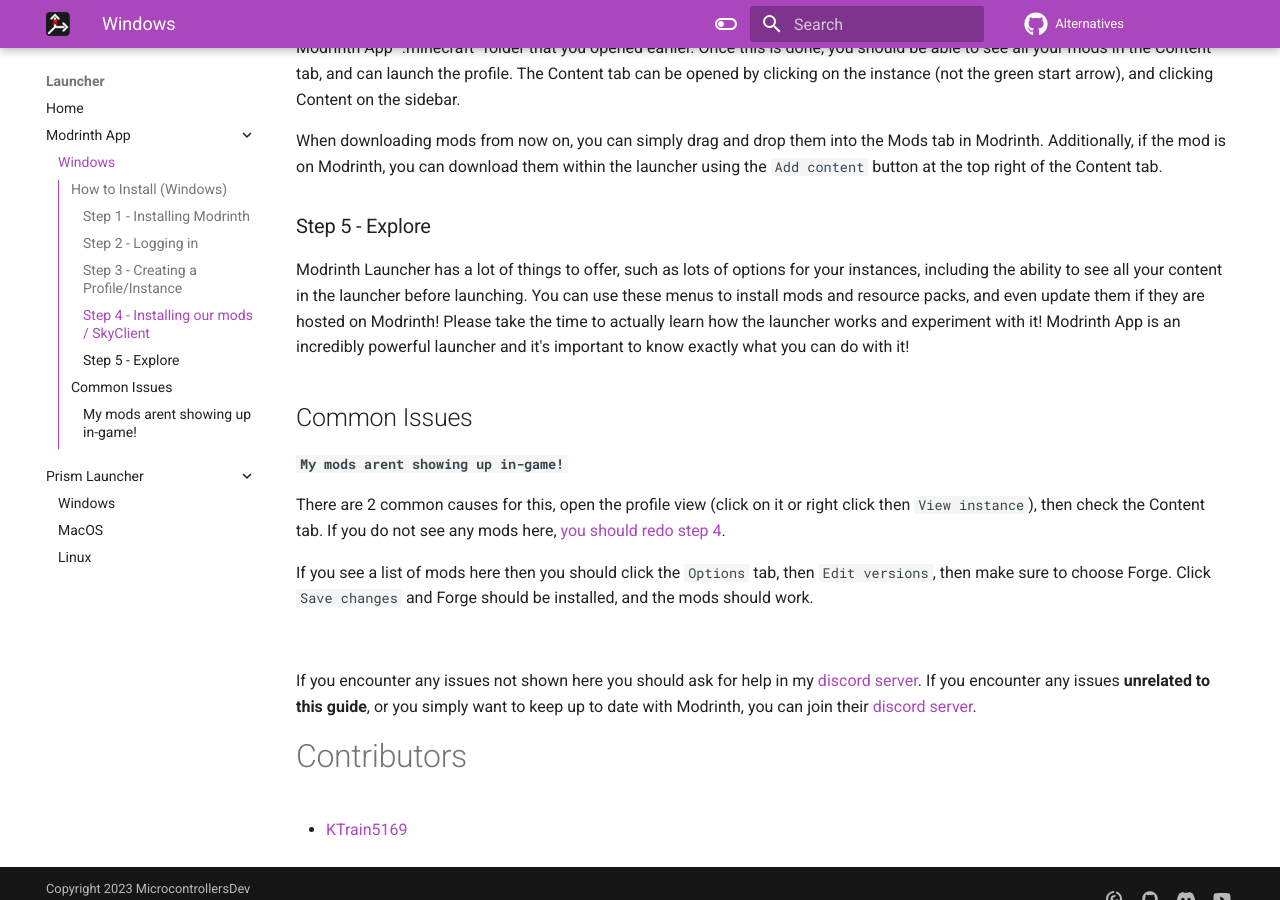
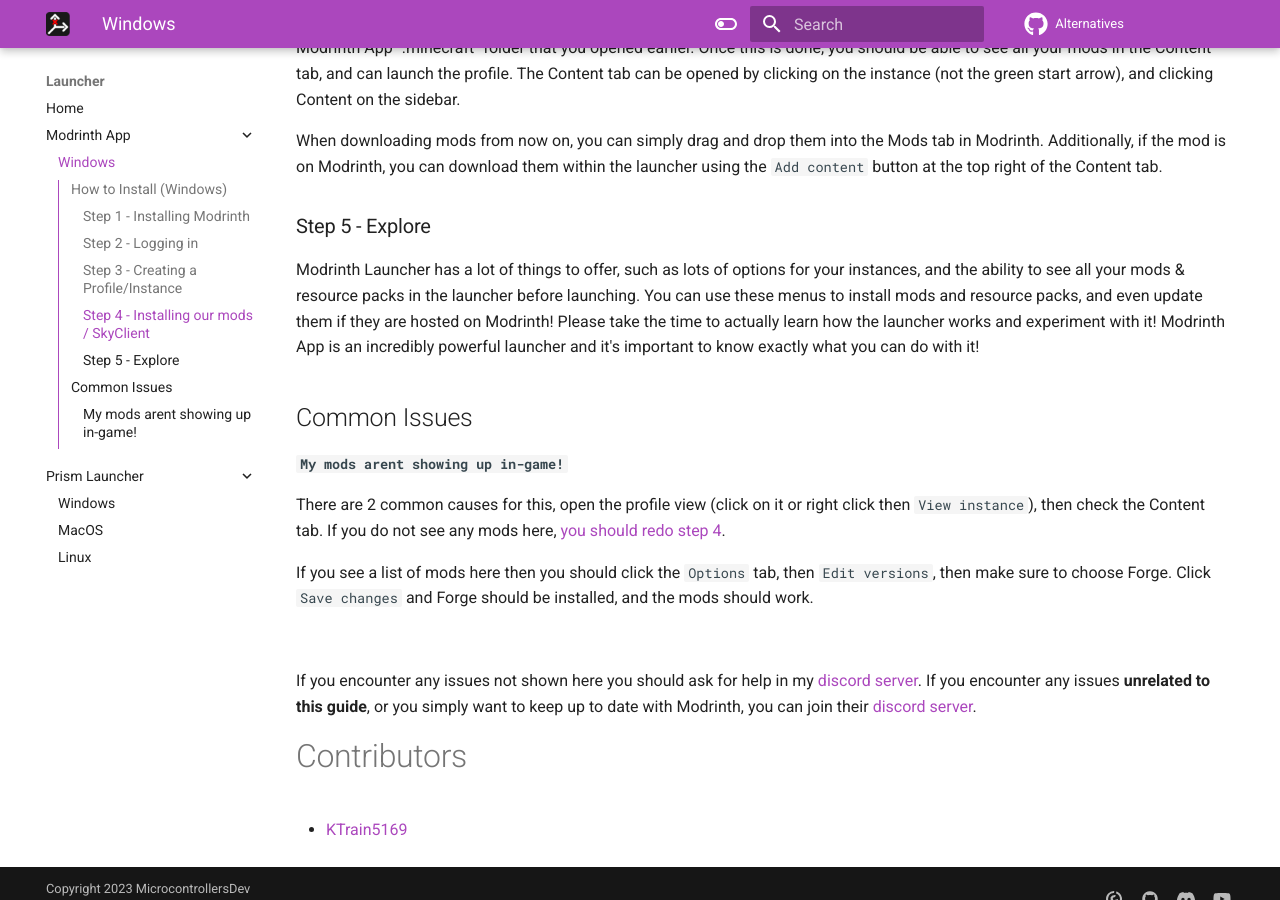
Before and after one commit to MicrocontrollersDev/Alternatives, an MkDocs documentation site: the page built from docs/launcher/modrinth_win.md, in a window 1280 px wide and 900 px high, scrolled down 1139 px. Built offline with MkDocs 1.6.1 and Material for MkDocs 9.7.7, drawn with Linux system fonts in a browser that asks for light colours; comment, search, counter and statistics services are not loaded.

Commit message:
Changed wording of some stuff to be more clear.

```diff
--- a/docs/launcher/modrinth_win.md
+++ b/docs/launcher/modrinth_win.md
@@ -30,7 +30,7 @@
 
 ### Step 5 - Explore
 
-Modrinth Launcher has a lot of things to offer, such as lots of options for your instances, including the ability to see all your content in the launcher before launching. You can use these menus to install mods and resource packs, and even update them if they are hosted on Modrinth! Please take the time to actually learn how the launcher works and experiment with it! Modrinth App is an incredibly powerful launcher and it's important to know exactly what you can do with it!
+Modrinth Launcher has a lot of things to offer, such as lots of options for your instances, and the ability to see all your mods & resource packs in the launcher before launching. You can use these menus to install mods and resource packs, and even update them if they are hosted on Modrinth! Please take the time to actually learn how the launcher works and experiment with it! Modrinth App is an incredibly powerful launcher and it's important to know exactly what you can do with it!
 
 ## Common Issues
 
```
